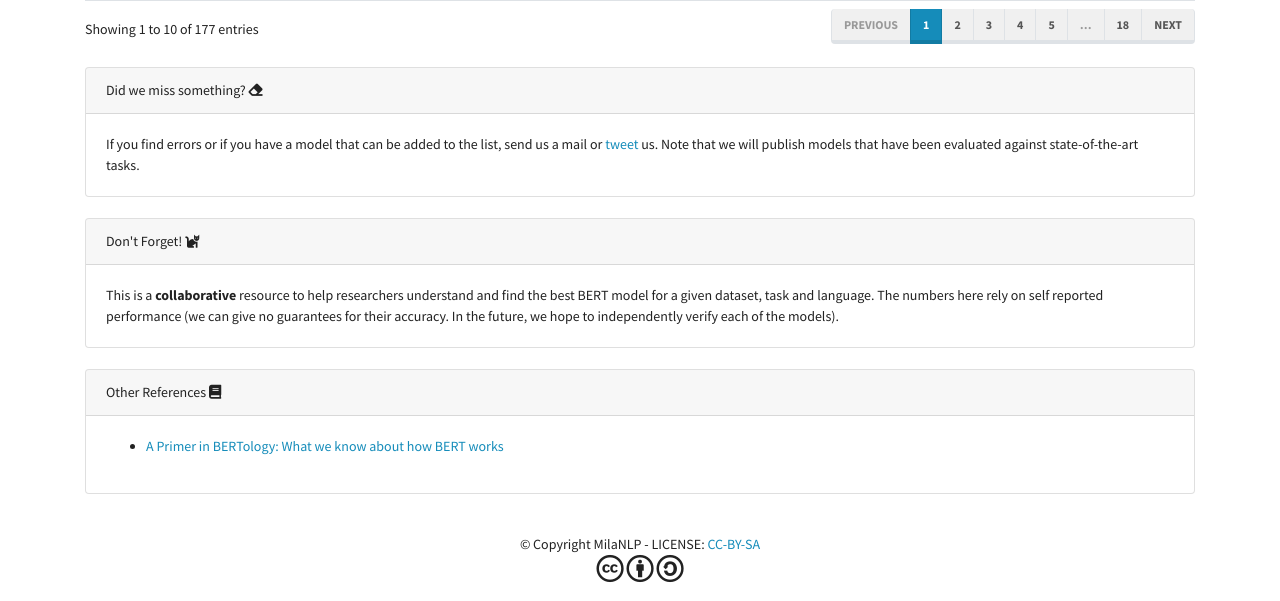
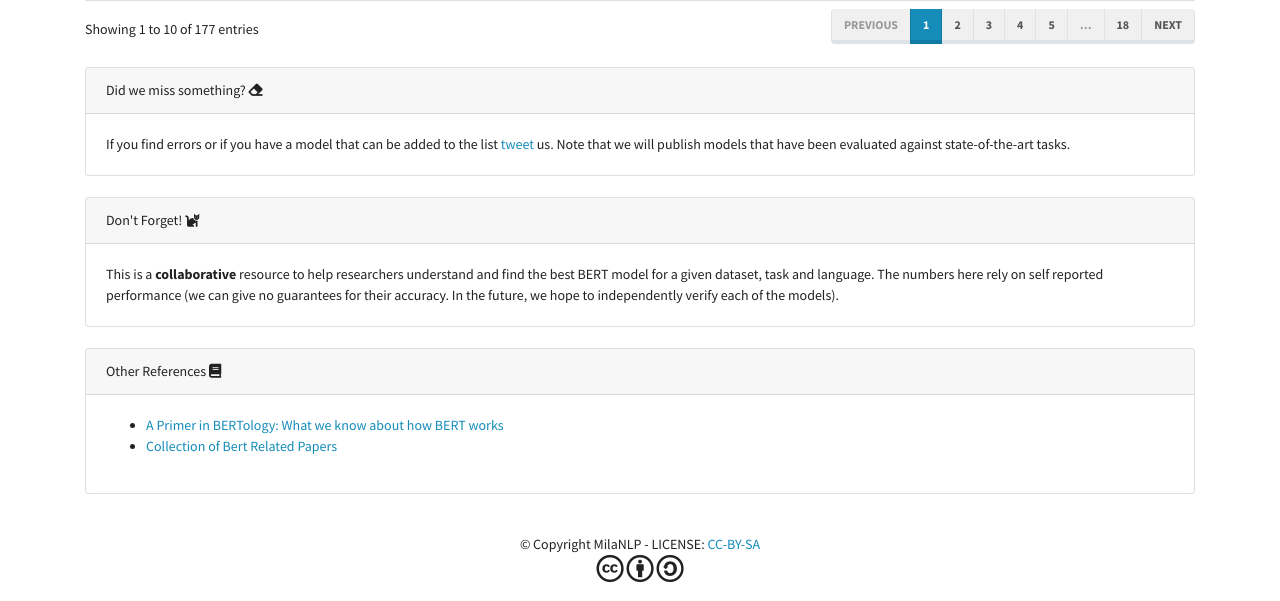
Before and after one commit to MilaNLProc/bertlang, a Flask app: page / in a window 1280 px wide. Shown: the part 1115-1716 px from the top of the page. Run offline with Flask 2, Linux system fonts and the light colour scheme; some libraries are stand-ins or nearby versions.

Commit message:
fixing germanbert error

```diff
--- a/templates/index.html
+++ b/templates/index.html
@@ -132,8 +132,7 @@
             Did we miss something? <i class="fas fa-eraser"></i>
           </div>
           <div class="card-body">
-            <p class="card-text">If you find errors or if you have a model that can be added to the list, send us a mail or
-              <a href="https://twitter.com/MilaNLProc"> tweet</a> us. Note that we will publish models that have been evaluated against state-of-the-art tasks.</p>
+            <p class="card-text">If you find errors or if you have a model that can be added to the list <a href="https://twitter.com/MilaNLProc"> tweet</a> us. Note that we will publish models that have been evaluated against state-of-the-art tasks.</p>
           </div>
         </div>
       </div>
@@ -165,6 +164,7 @@
           <div class="card-body">
             <ul>
               <li><p class="card-text"><a href="https://arxiv.org/abs/2002.12327"> A Primer in BERTology: What we know about how BERT works </a> </p></li>
+              <li><p class="card-text"><a href="https://github.com/tomohideshibata/BERT-related-papers"> Collection of Bert Related Papers</a> </p></li>
             </ul>
 
           </div>
```
Also changed, not shown: static/data/data_example.json.
